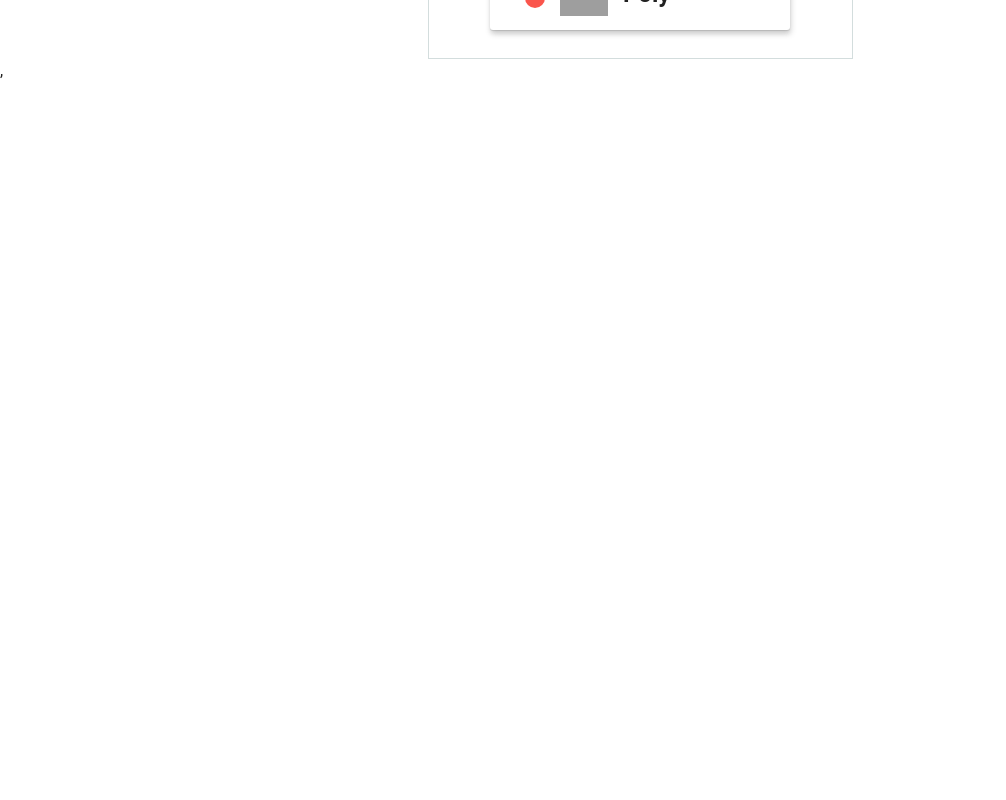
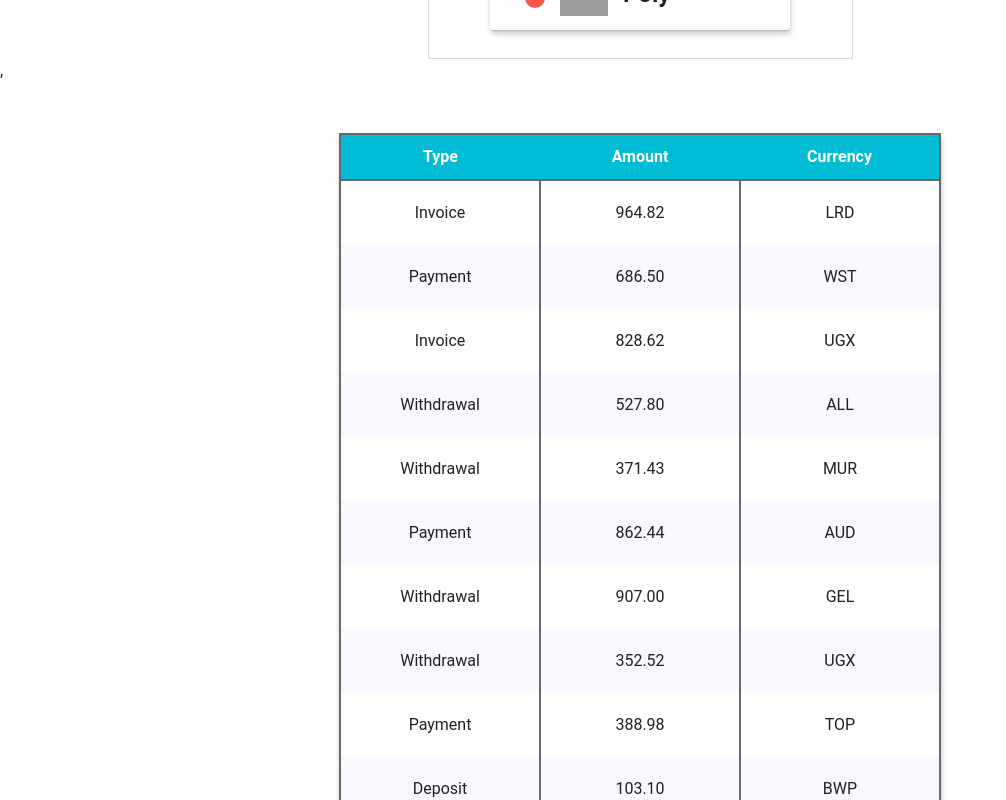
Before and after one commit to Suizanna/goit-react-hw-01-components, a React (Create React App) app: page / in a window 1280 px wide. Shown: the part 1260-2060 px from the top of the page, without its empty margins (0-1006 px from the left). Before the commit the page ends 1373 px from the top, so only its background shows below. Built offline with nearby package versions, Linux system fonts and the light colour scheme; grey boxes are pictures that could not be loaded.

Commit message:
TransactionHistory

```diff
--- a/src/App.js
+++ b/src/App.js
@@ -8,6 +8,8 @@ import statisticalData from "./components/Statistics/statistical-data.json";
 import FriendList from './components/FriendList/FriendList';
 import friends from './components/FriendList/friends.json';
 
+import TransactionHistory from "./components/TransactionHistory/TransactionHistory";
+import transactions from "./components/TransactionHistory/transactions.json";
 
 //главный компонент. один файл, один компонент. пропсы
 const App = () => (
@@ -23,6 +25,7 @@ const App = () => (
     <Statistics title="Upload stats" stats={statisticalData} />;
     <Statistics stats={statisticalData} />;
     <FriendList friends={friends} />,
+    <TransactionHistory items={transactions} />
   </>
 );
 
--- /dev/null
+++ b/src/components/TransactionHistory/TransactionHistory.js
@@ -0,0 +1,44 @@
+// import React from 'react';
+import PropTypes from "prop-types";
+import styles from "./TransactionHistory.module.css";
+
+
+
+const TransactionHistory = ({ items }) => {
+    return (
+        <table className={styles.history}>
+            <thead className={styles.heading}>
+                <tr>
+                    <th className={styles.cell}>Type</th>
+                    <th className={styles.cell}>Amount</th>
+                    <th className={styles.cell}>Currency</th>
+                </tr>
+            </thead>
+
+            <tbody>
+                {items.map(({ id, type, amount, currency }) => (
+                    <tr key={id}>
+                        <td>{type}</td>
+                        <td>{amount}</td>
+                        <td>{currency}</td>
+                    </tr>
+                ))}
+            </tbody>
+        </table>
+    );
+};
+
+
+TransactionHistory.prototype = {
+    items: PropTypes.arrayOf(
+        PropTypes.shape({
+            id: PropTypes.number.isRequired,
+            type: PropTypes.string.isRequired,
+            amount: PropTypes.string.isRequired,
+            currency: PropTypes.string.isRequired,
+        })
+    ),
+};
+
+
+export default TransactionHistory;
--- /dev/null
+++ b/src/components/TransactionHistory/TransactionHistory.module.css
@@ -0,0 +1,47 @@
+.history {
+ margin-left: auto;
+  margin-right: auto;
+  margin-top: 50px;
+  cursor: pointer;
+  box-shadow: var(--boxShadow);
+  transition: transform 300ms var(--timingFn);
+
+  border: 2px solid dimgray;
+  border-collapse: collapse;
+  text-transform: capitalize;
+}
+
+.history:hover,
+.history:focus {
+  transform: scale(1.05);
+}
+
+.heading {
+  height: 40px;
+  color: #fff;
+  background-color:  #00bcd5;
+}
+
+ tbody {
+  text-align: center;
+  border: 2px solid dimgray;
+}
+
+tbody td:not(:last-child) {
+  border-right: 2px solid dimgray;
+}
+
+ tr:nth-child(even) {
+  background-color: ghostwhite;
+}
+
+th,
+td {
+  padding: 20px;
+}
+
+
+.cell {
+  width: 200px;
+  padding: 10px 0;
+}
--- /dev/null
+++ b/src/components/TransactionHistory/transactions.json
@@ -0,0 +1,122 @@
+[
+    {
+        "id": "1e0700a2-5183-4291-85cc-2065a036a683",
+        "type": "invoice",
+        "amount": "964.82",
+        "currency": "LRD"
+    },
+    {
+        "id": "a30f821b-4d25-4ff0-abdd-e340b3f0dd2b",
+        "type": "payment",
+        "amount": "686.50",
+        "currency": "WST"
+    },
+    {
+        "id": "44dca67a-8e5a-4798-bf8e-b15efd4e1abd",
+        "type": "invoice",
+        "amount": "828.62",
+        "currency": "UGX"
+    },
+    {
+        "id": "ea8ed3dc-2b68-4a53-905a-53ecb0adef33",
+        "type": "withdrawal",
+        "amount": "527.80",
+        "currency": "ALL"
+    },
+    {
+        "id": "ea76146a-0b00-4b80-bc02-a8c822176712",
+        "type": "withdrawal",
+        "amount": "371.43",
+        "currency": "MUR"
+    },
+    {
+        "id": "63ca02f9-d637-46b5-9237-f3b24425e029",
+        "type": "payment",
+        "amount": "862.44",
+        "currency": "AUD"
+    },
+    {
+        "id": "ed0263e8-59a5-4bf1-87e0-2bb88e53dc34",
+        "type": "withdrawal",
+        "amount": "907.00",
+        "currency": "GEL"
+    },
+    {
+        "id": "6013bad0-750c-4691-8bc2-d8f2b43969c4",
+        "type": "withdrawal",
+        "amount": "352.52",
+        "currency": "UGX"
+    },
+    {
+        "id": "252c7be4-8b06-4fa7-8d42-61fb835b70d5",
+        "type": "payment",
+        "amount": "388.98",
+        "currency": "TOP"
+    },
+    {
+        "id": "4eaab41b-b967-40ac-82ed-85fc66f646f1",
+        "type": "deposit",
+        "amount": "103.10",
+        "currency": "BWP"
+    },
+    {
+        "id": "9648a350-8469-42d5-8bf3-18090de5fe67",
+        "type": "withdrawal",
+        "amount": "322.32",
+        "currency": "MRO"
+    },
+    {
+        "id": "9c5c25fb-1a95-4b2f-8d1f-4c4426d677cc",
+        "type": "invoice",
+        "amount": "14.79",
+        "currency": "PYG"
+    },
+    {
+        "id": "43ef232c-80e9-4d6f-b48a-b22405620de3",
+        "type": "payment",
+        "amount": "904.86",
+        "currency": "CHF"
+    },
+    {
+        "id": "5161682e-e620-4019-ab0a-24ceb10fbd20",
+        "type": "withdrawal",
+        "amount": "307.08",
+        "currency": "NOK"
+    },
+    {
+        "id": "7b119d71-42e6-4c42-a141-6818b07bb9ff",
+        "type": "invoice",
+        "amount": "275.07",
+        "currency": "AWG"
+    },
+    {
+        "id": "a4f65722-65c4-4c28-b1f4-b8ed988bb205",
+        "type": "deposit",
+        "amount": "213.10",
+        "currency": "STD"
+    },
+    {
+        "id": "c6e5784b-0ca3-48d6-86e5-b5128af5a523",
+        "type": "invoice",
+        "amount": "116.11",
+        "currency": "CUP CUC"
+    },
+    {
+        "id": "c9ebed6a-3a02-4b49-ac0d-0534b51f2bfd",
+        "type": "invoice",
+        "amount": "878.67",
+        "currency": "HKD"
+    },
+    {
+        "id": "a4a98b0e-b22c-438b-9f83-de2df52110c8",
+        "type": "invoice",
+        "amount": "725.03",
+        "currency": "UYU UYI"
+    },
+    {
+        "id": "b39bfa7a-0166-4c47-94d6-87d20590f746",
+        "type": "payment",
+        "amount": "405.45",
+        "currency": "MDL"
+    }
+]
```
